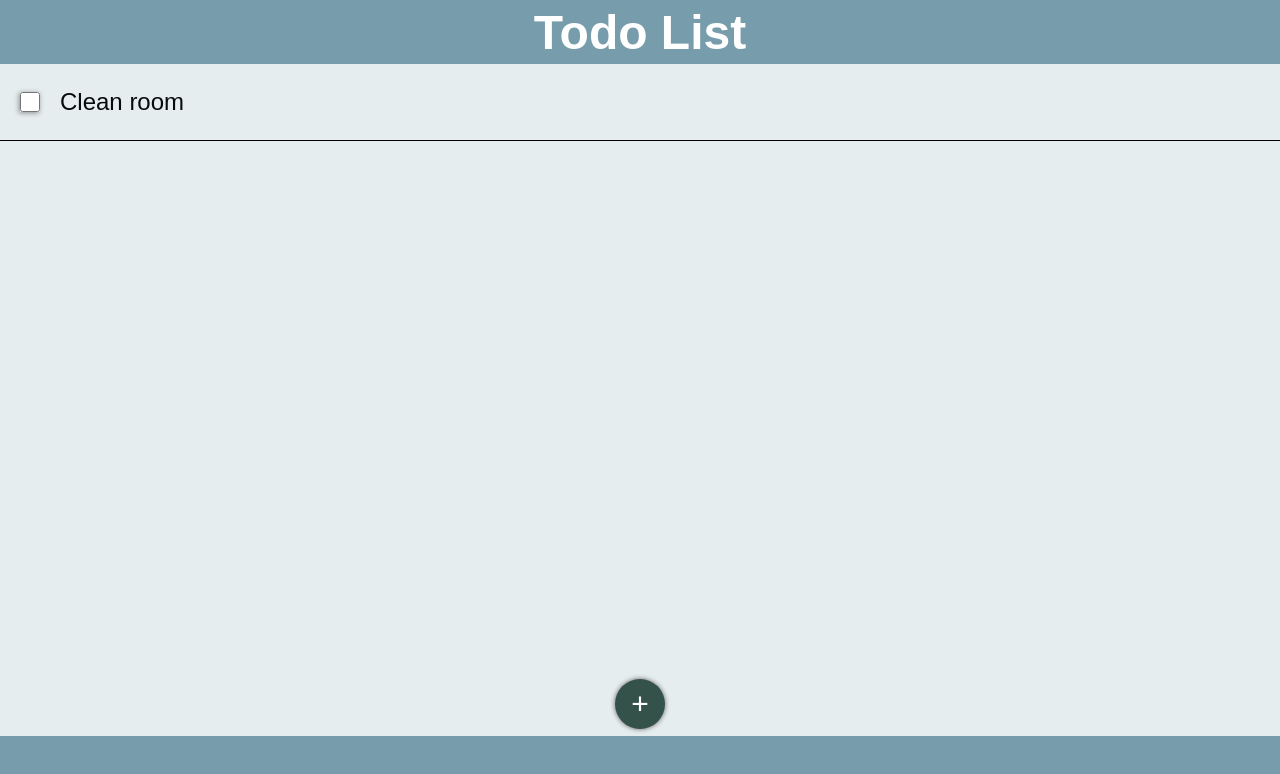
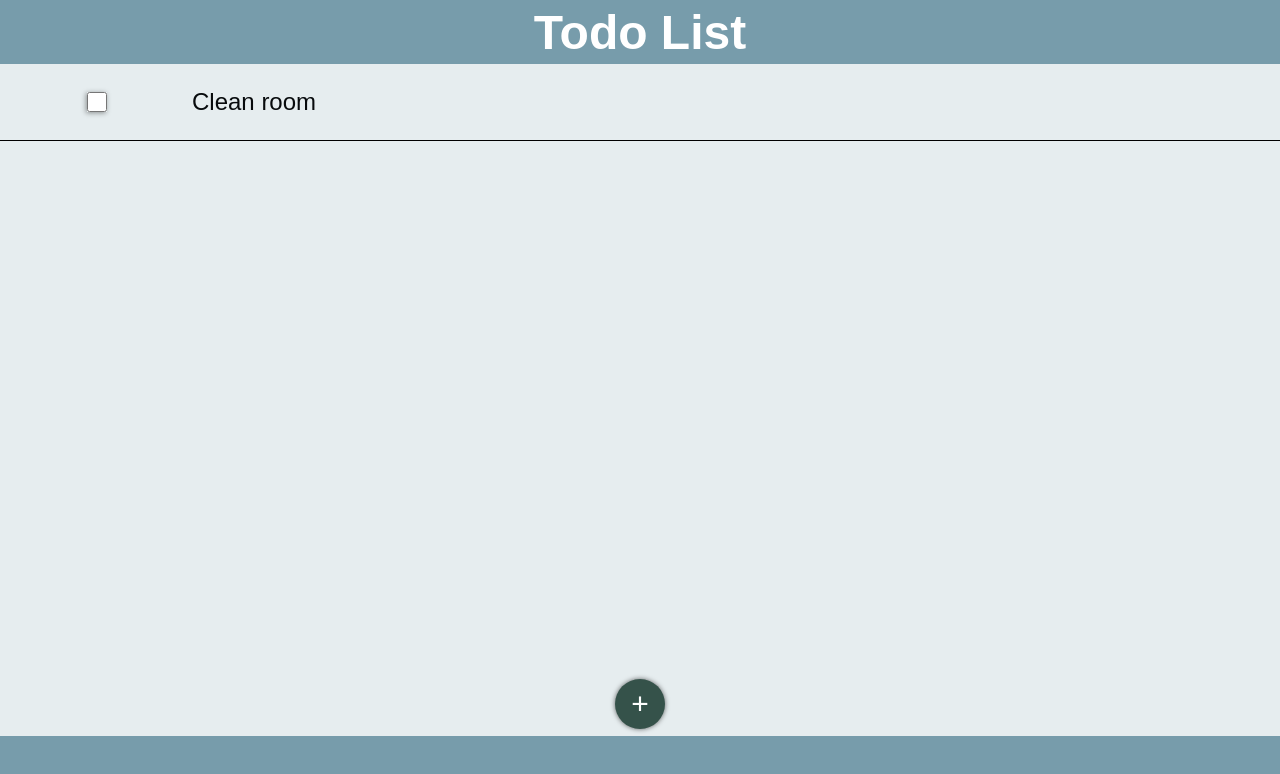
Before and after one commit to sheacronin/todo, a plain HTML site: page index.html in a window 1280 px wide. Drawn offline with Linux system fonts and the light colour scheme.

Commit message:
Edit task div styles to grid display and move task details click event to task title element, excluding when user clicks the task checkbox

```diff
--- a/style.css
+++ b/style.css
@@ -24,17 +24,19 @@ header {
 }
 
 .task {
-    display: flex;
-    justify-content: left;
+    display: grid;
     align-items: center;
+    justify-content: stretch;
+    justify-items: left;
+    grid-template-columns: 15% auto;
     border-bottom: 1px black solid;
 }
 
 /* Checkbox */
 .task input {
-    margin: 0 20px;
     width: 20px;
     height: 20px;
+    justify-self: center;
     box-shadow: -1px 1px 5px rgba(0, 0, 0, 0.4);
 }
 
```
Also changed, not shown: main.js (+1 -1 lines).
